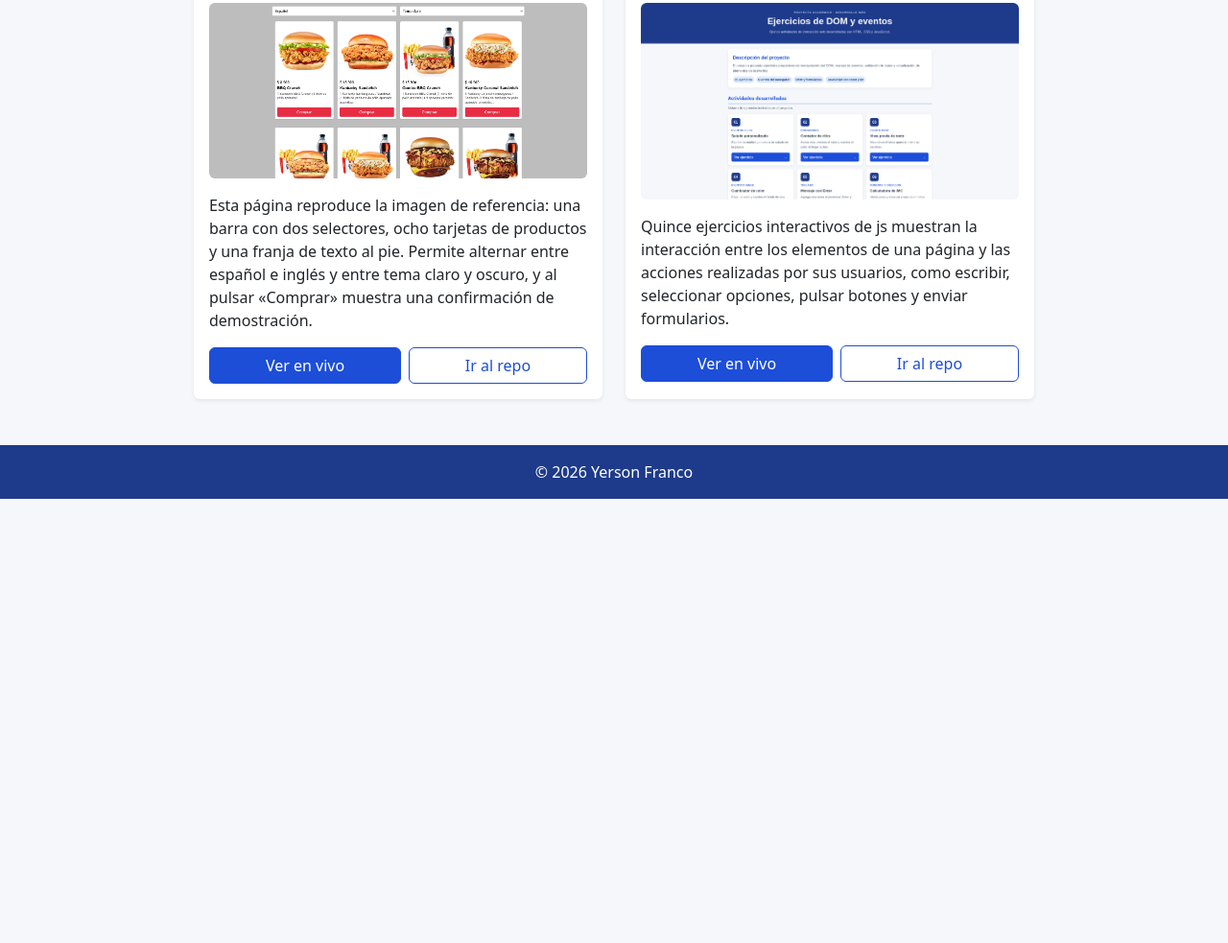
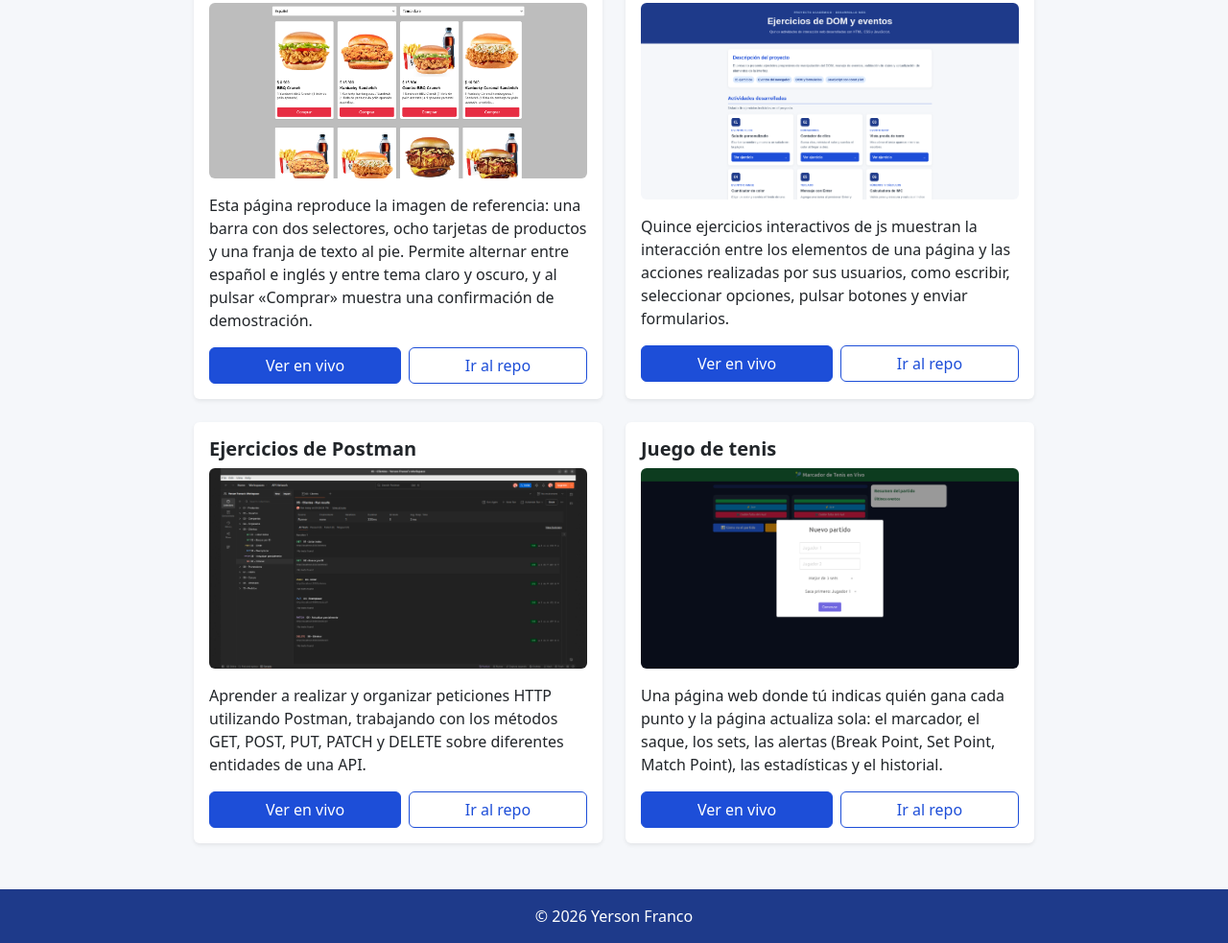
Before and after one commit to YersonFranco/Portafolio-web, a plain HTML site: page pages/individual.html in a window 1280 px wide. Shown: the part 1253-2236 px from the top of the page at 96% size. Before the commit the page ends 1773 px from the top, so only its background shows below. Drawn offline with nearby package versions, Linux system fonts and the light colour scheme.

Commit message:
feat: agregar actividades de postman y tenis

```diff
--- a/pages/individual.html
+++ b/pages/individual.html
@@ -161,6 +161,43 @@
                         </div>
                     </article>
                 </div>
+                <div class="col">
+                    <article class="card h-100 border-0 shadow-sm">
+                        <div class="card-body p-3">
+                            <h3 class="h5 fw-bold">Ejercicios de Postman</h3>
+                            <img src="../img/postman.png" class="img-fluid rounded mb-3"
+                                alt="Captura de la pagina de KFC replicada, mostrando una barra de navegación, ocho tarjetas de productos y un pie de página">
+                            <p>Aprender a realizar y organizar peticiones HTTP utilizando Postman, trabajando con los
+                                métodos GET, POST, PUT, PATCH y DELETE sobre diferentes entidades de una API.</p>
+                            <div class="d-flex flex-wrap gap-2">
+                                <a class="btn btn-primary flex-fill" href="https://yersonfranco.github.io/api-postman/"
+                                    target="_blank" rel="noopener noreferrer">Ver en vivo</a>
+                                <a class="btn btn-outline-primary flex-fill"
+                                    href="https://github.com/YersonFranco/api-postman" target="_blank"
+                                    rel="noopener noreferrer">Ir al repo</a>
+                            </div>
+                        </div>
+                    </article>
+                </div>
+                <div class="col">
+                    <article class="card h-100 border-0 shadow-sm">
+                        <div class="card-body p-3">
+                            <h3 class="h5 fw-bold">Juego de tenis</h3>
+                            <img src="../img/tenis.png" class="img-fluid rounded mb-3"
+                                alt="Captura de la pagina de KFC replicada, mostrando una barra de navegación, ocho tarjetas de productos y un pie de página">
+                            <p>Una página web donde tú indicas quién gana cada punto y la página actualiza sola: el
+                                marcador, el saque, los sets, las alertas (Break Point, Set Point, Match Point), las
+                                estadísticas y el historial.</p>
+                            <div class="d-flex flex-wrap gap-2">
+                                <a class="btn btn-primary flex-fill" href="https://yersonfranco.github.io/juego_tenis/"
+                                    target="_blank" rel="noopener noreferrer">Ver en vivo</a>
+                                <a class="btn btn-outline-primary flex-fill"
+                                    href="https://github.com/YersonFranco/juego_tenis" target="_blank"
+                                    rel="noopener noreferrer">Ir al repo</a>
+                            </div>
+                        </div>
+                    </article>
+                </div>
             </div>
         </section>
     </main>
```
Also changed, not shown: img/postman.png (added), img/tenis.png (added).
